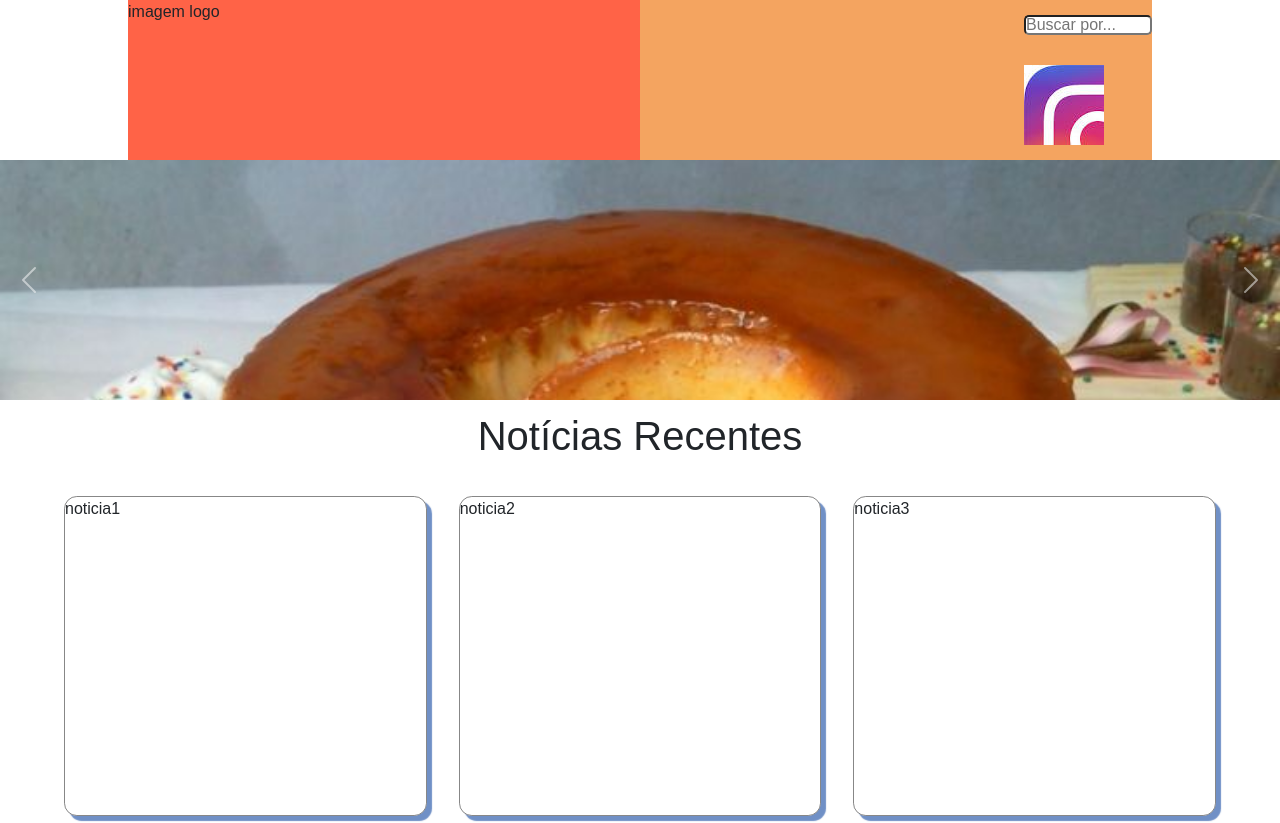
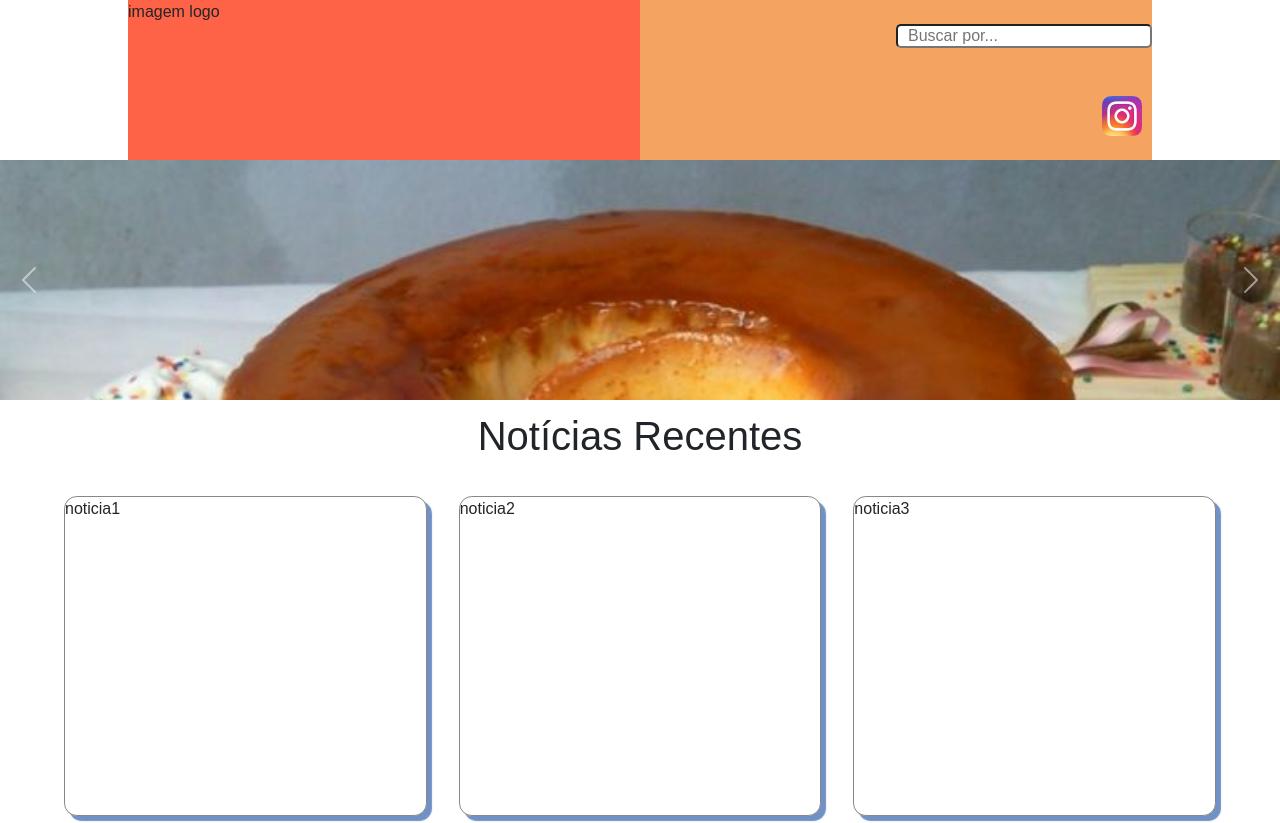
Before and after one commit to ThiagoDamascena/Gremio_News, a plain HTML site: page Main_Page/main.html in a window 1280 px wide. Shown: the top 823 px of the page. Drawn offline with nearby package versions, Linux system fonts and the light colour scheme.

Commit message:
botão do instagram, e ajuste do tamanho da barra de pesquisa.

```diff
--- a/Main_Page/main.html
+++ b/Main_Page/main.html
@@ -5,7 +5,7 @@
     <meta name="viewport" content="width=device-width, initial-scale=1.0">
     <title>Grêmio News</title>
     <script src="index.js"></script>
-    <link rel="icon" type="image/png" href="../Pictures/favicon.ico">
+    <link rel="icon" type="image/png" href="../Pictures/favicon.png">
     <link href="https://cdn.jsdelivr.net/npm/bootstrap@5.3.8/dist/css/bootstrap.min.css" rel="stylesheet" integrity="sha384-sRIl4kxILFvY47J16cr9ZwB07vP4J8+LH7qKQnuqkuIAvNWLzeN8tE5YBujZqJLB" crossorigin="anonymous">
     <script src="https://cdn.jsdelivr.net/npm/bootstrap@5.3.8/dist/js/bootstrap.bundle.min.js" integrity="sha384-FKyoEForCGlyvwx9Hj09JcYn3nv7wiPVlz7YYwJrWVcXK/BmnVDxM+D2scQbITxI" crossorigin="anonymous"></script>
     <link rel="stylesheet" href="styles.css">
@@ -22,7 +22,9 @@
 
                 <div class="caixaPesquisa">
                     <input type="search" placeholder="Buscar por..." class="barraPesquisa">
-                    <div class="redirecionamento"><img src="../Pictures/instagram.jpg" alt=""></div>
+                    <a href="https://www.instagram.com" target="_blank" class="redirecionamento">
+                        <img src="../Pictures/instagram.png" alt="" class="redirecionamento">
+                    </a>
                 </div>
             </div>
 
--- a/Main_Page/styles.css
+++ b/Main_Page/styles.css
@@ -43,7 +43,8 @@ body{
     width: auto;
     background-color: sandybrown;
     justify-content: end;
-    align-items:center;
+    align-items: center;
+    grid-template-rows: auto auto;
     grid-area:
     "barraPesquisa"
     "redirecionamento"
@@ -53,14 +54,21 @@ body{
 .barraPesquisa{
     border-radius: 5px;
     height: clamp(20px, 2.5vh, 2.6vh);
-    width: 10vw;
+    width: clamp(100px, 20vw, 300px);
+    padding: 10px;
 }
 
 .redirecionamento{
-    background-image: url("Pictures/instagram.jpg");
-    height: 80px;
-    width: 80px;
+    display: block;
+    height: 40px;
+    width: 40px;
     background-size: cover;
+    justify-self: end;
+    margin-right: 10px;
+}
+
+img.redirecionamento{
+    margin-right: 0;
 }
 
 /* Caixa Principal */
```
Also changed, not shown: Pictures/favicon.ico (deleted), Pictures/favicon.png (added), Pictures/instagram.jpg (deleted), Pictures/instagram.png (added).
